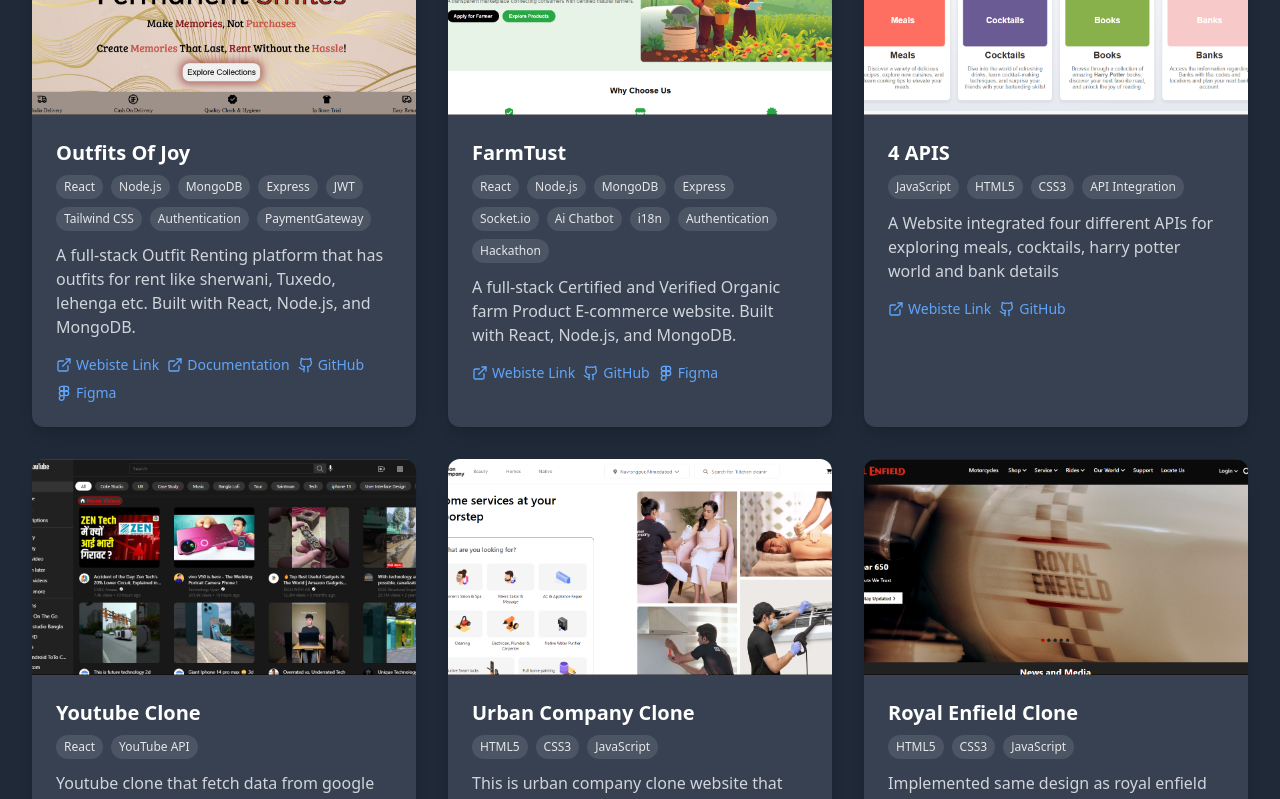
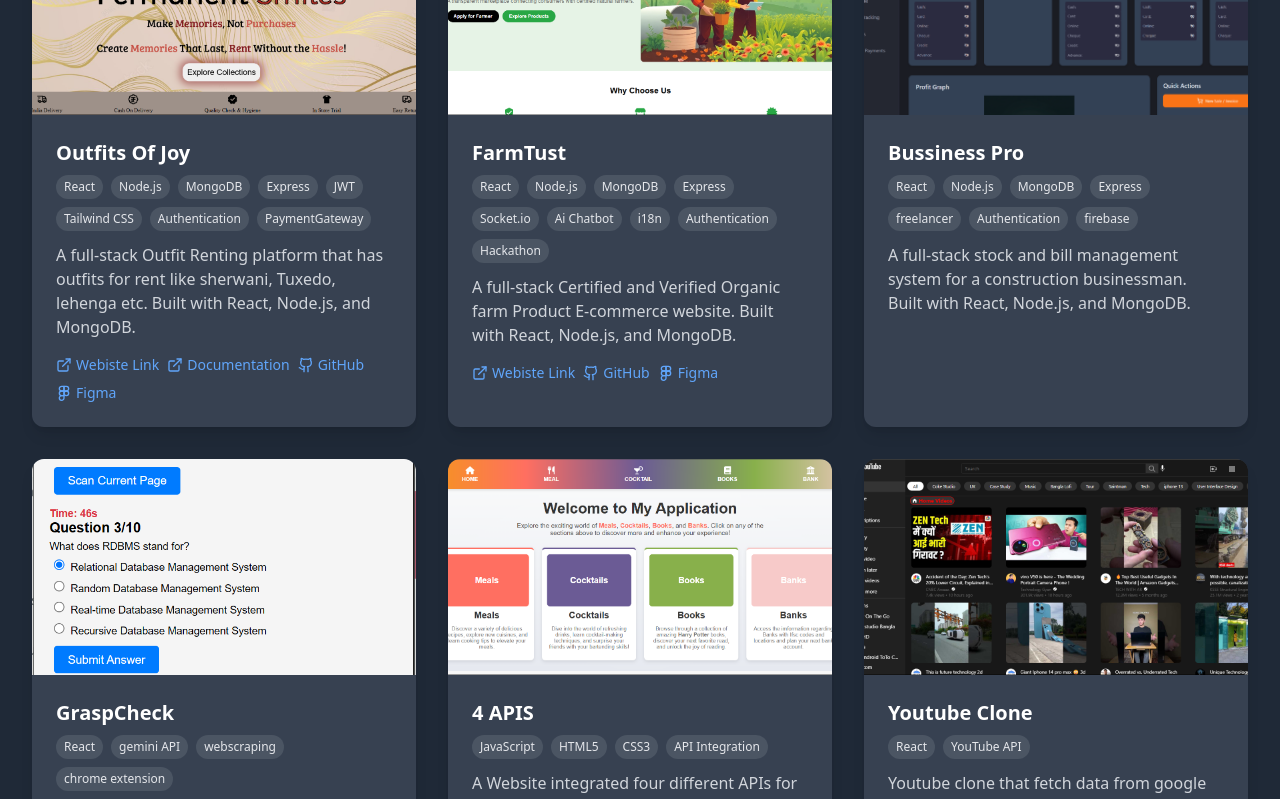
Before and after one commit to PARTH-JADAV20/my-portfolio-website, a React (Vite) app: page / in a window 1280 px wide. Shown: the part 1300-2099 px from the top of the page. Built offline with nearby package versions, Linux system fonts and the light colour scheme.

Commit message:
added more project

```diff
--- a/src/Components/Projects.jsx
+++ b/src/Components/Projects.jsx
@@ -5,6 +5,8 @@
 import img5 from '../images/uc.png';
 import img6 from '../images/re.png';
 import img7 from '../images/farmtrust.png';
+import img8 from '../images/graspcheck.png';
+import img9 from '../images/internship.png';
 
 export default function Projects() {
   const projects = [
@@ -26,6 +28,18 @@
       preview: "https://farmtrust.netlify.app/",
       image: img7,
       tags: ["React", "Node.js", "MongoDB", "Express", "Socket.io", "Ai Chatbot", "i18n", "Authentication", "Hackathon"]
+    },
+    {
+      title: "Bussiness Pro",
+      description: "A full-stack stock and bill management system for a construction businessman. Built with React, Node.js, and MongoDB.",
+      image: img9,
+      tags: ["React", "Node.js", "MongoDB", "Express", "freelancer", "Authentication", "firebase"]
+    },
+    {
+      title: "GraspCheck",
+      description: "A chrome extension that helps to check your grasp power after reading a article by generating questions based on the content of the article using Gemini API.",
+      image: img8,
+      tags: ["React", "gemini API", "webscraping", "chrome extension"]
     },
     {
       title: "4 APIS",
```
Also changed, not shown: src/images/graspcheck.png (added), src/images/internship.png (added).
